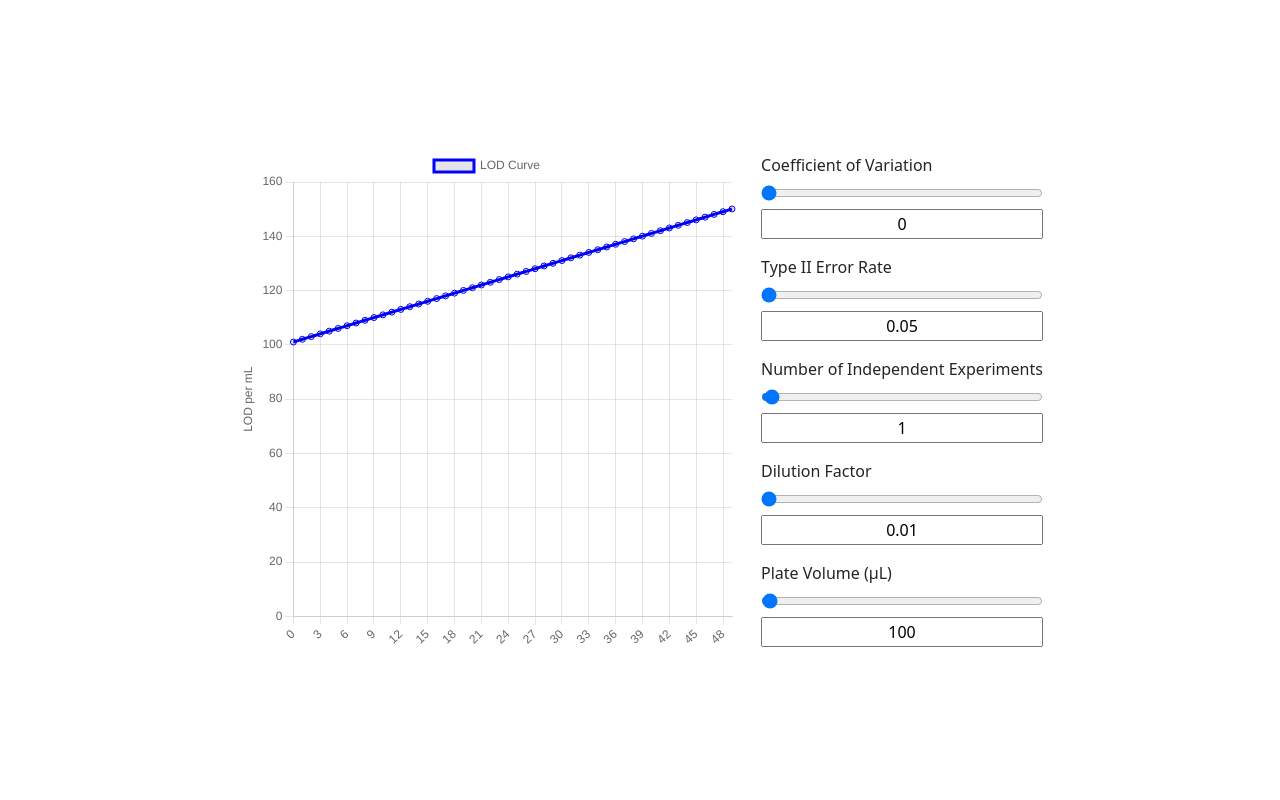
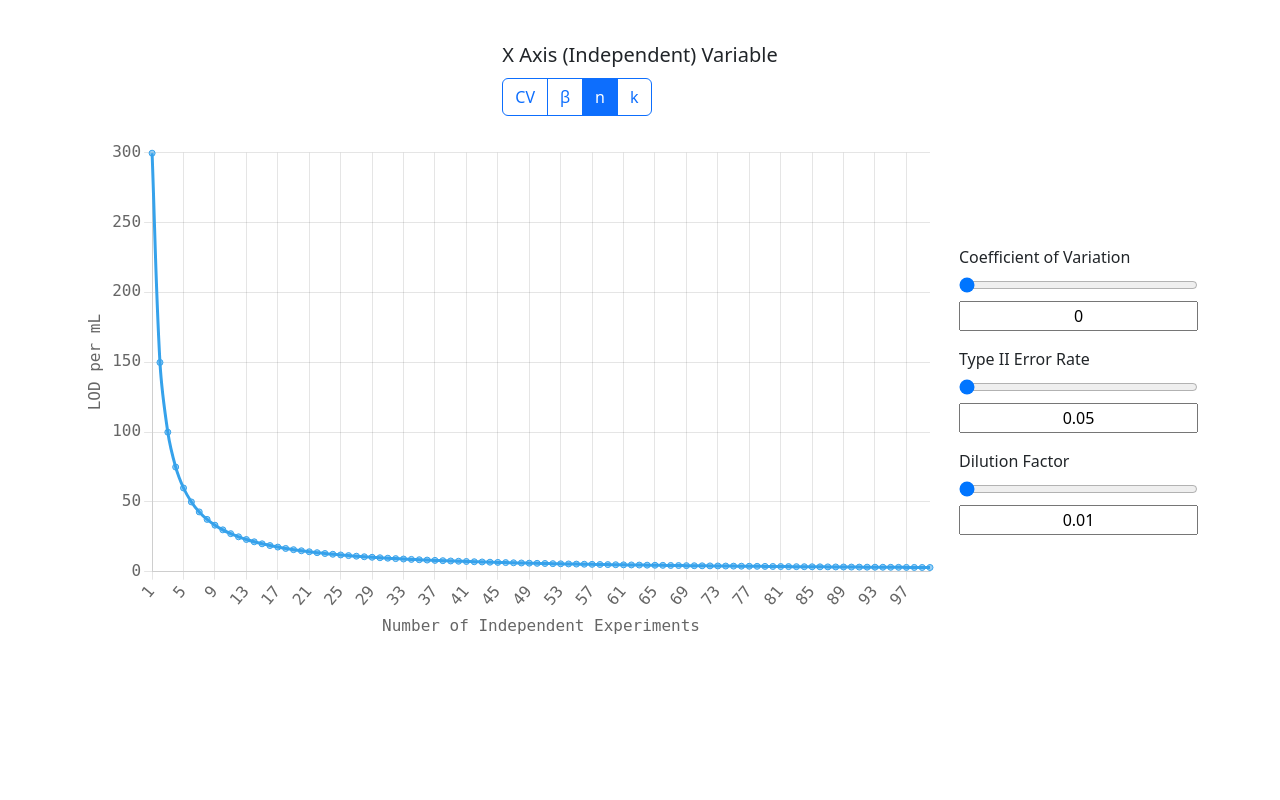
Before and after one commit to xaridar/LOD-Calculator, a Flask app: page / in a window 1280 px wide. Run offline with Flask 3, Linux system fonts and the light colour scheme.

Commit message:
dark mode, better ui, fixed graph function

```diff
--- a/main.py
+++ b/main.py
@@ -11,5 +11,4 @@ app = Flask(__name__)
 @app.route('/')
 @app.route('/index')
 def index():
-    x_list = np.arange(0, 50, 1).tolist()
-    return render_template('index.html', labels=x_list)
+    return render_template('index.html')
--- /dev/null
+++ b/static/global.js
@@ -0,0 +1,29 @@
+const _setDarkMode = () => {
+    $('html')[0].dataset.bsTheme = darkMode ? 'dark' : 'light';
+    if (darkMode) {
+        chart.options.scales.x.title.color = 'white';
+        chart.options.scales.y.title.color = 'white';
+        chart.options.scales.x.ticks.color = 'white';
+        chart.options.scales.y.ticks.color = 'white';
+        chart.options.scales.x.grid.color = '#3d3d3d';
+        chart.options.scales.y.grid.color = '#3d3d3d';
+    } else {
+        chart.options.scales.x.title.color = undefined;
+        chart.options.scales.y.title.color = undefined;
+        chart.options.scales.x.ticks.color = undefined;
+        chart.options.scales.y.ticks.color = undefined;
+        chart.options.scales.x.grid.color = undefined;
+        chart.options.scales.y.grid.color = undefined;
+    }
+    chart.update();
+}
+
+let darkMode = localStorage.getItem('lod-theme') === 'dark';
+_setDarkMode();
+
+const setDarkMode = (bool) => {
+    if (darkMode === bool) return;
+    localStorage.setItem('lod-theme', bool ? 'dark' : 'light');
+    darkMode = bool;
+    _setDarkMode();
+}
--- /dev/null
+++ b/static/graph.js
@@ -0,0 +1,109 @@
+let xVar = '';
+
+const scale = [];
+
+const lod = (cv, beta, n, k) => {
+    if (cv === 0) return -Math.log(beta) / (n * k);
+    else {
+        d = 1 / Math.pow(cv, 2);
+        return ((d / Math.pow(beta, 1 / (n * d))) - d) / k;
+    }
+}
+
+const ctx = $('#chart')[0].getContext('2d');
+const chart = new Chart(ctx, {
+    type: 'line',
+    data: {
+        labels: scale,
+        params: {
+            cv: {
+                ctr: $('#cv-ctr'),
+            },
+            beta: {
+                ctr: $('#beta-ctr'),
+            },
+            n: {
+                ctr: $('#n-ctr'),
+            },
+            k: {
+                ctr: $('#k-ctr'),
+            },
+        },
+        datasets: [
+            {
+                label: 'Limit of Detection',
+                function: (params, x) => {
+                    params[xVar] = x;
+                    return lod(params.cv, params.beta, params.n, params.k)
+                },
+                data: [],
+                fill: false,
+                lineTension: 0.35,
+            },
+        ],
+    },
+    options: {
+        responsive: true,
+        maintainAspectRatio: false,
+        plugins: {
+            legend: {
+                display: false,
+            },
+        },
+        scales: {
+            y: {
+                beginAtZero: true,
+                title: {
+                    display: true,
+                    text: 'LOD per mL',
+                },
+            },
+            x: {
+                title: {
+                    display: true,
+                },
+            },
+        },
+        animation: true,
+    },
+});
+
+Chart.defaults.font.size = 16;
+Chart.defaults.font.family = 'monospace';
+
+const setX = (newX) => {
+    if (!['cv', 'beta', 'n', 'k'].includes(newX)) return;
+    xVar = newX;
+
+    // hide slider container for var on x-axis
+    $('[id$="-ctr"]').toggleClass('hidden', false);
+    const ctr = $(`#${newX}-ctr`);
+    ctr.toggleClass('hidden', true);
+
+    // update x scale
+    setScale(+ctr[0].dataset.min, +ctr[0].dataset.max, +ctr[0].dataset.step);
+
+    // set label text accordingly
+    chart.options.scales.x.title.text = ctr.find('label').text();
+
+    // update chart
+    chart.update();
+}
+
+const setScale = (min, max, step) => {
+    // clears scale
+    scale.length = 0;
+
+    // add x values between min and max
+    for (let x = min; x <= max; x += step) {
+        scale.push(Math.round(x * 100) / 100);
+    }
+}
+
+setX('n');
+
+$('[name="xVar"]').change((e) => {
+    $('[id^="btn-param-"].active').toggleClass('active', false);
+    $(e.target.parentElement).toggleClass('active', true);
+    setX($(e.target.parentElement).attr('id').split('btn-param-')[1].toLowerCase());
+})
--- a/static/styles.css
+++ b/static/styles.css
@@ -10,28 +10,3 @@
     appearance: none;
     margin: 0;
 }
-
-.number-input::before, .number-input::after {
-    content: '';
-    right: 0;
-    left: 0;
-    position: absolute;
-    width: 0.5rem;
-    height: 0.5rem;
-    background: red;
-    /* display: none; */
-}
-
-.number-input::before:hover, .number-input::after:hover {
-    display: block;
-}
-
-.number-input::before {
-    top: 0;
-    bottom: 0;
-}
-
-.number-input::after {
-    top: 0;
-    bottom: 0;
-}
--- a/templates/base.html
+++ b/templates/base.html
@@ -10,12 +10,10 @@
     <link rel="stylesheet" href="/static/styles.css">
     <title>{% block title %}{% endblock %}</title>
 </head>
-<body class="min-vh-100 padding-4">
-    <script src="/static/chartplugins.js"></script>
-    <div class="min-vh-100 d-flex align-items-center justify-content-center">
-        <div class="d-flex flex-row align-items-center gap-4">
-            {% block content %}{% endblock %}
-        </div>
+<body class="p-4">
+    <div class="d-flex flex-column align-items-center justify-content-center">
+        {% block content %}{% endblock %}
     </div>
+    <script src="/static/global.js"></script>
 </body>
 </html>
--- a/templates/index.html
+++ b/templates/index.html
@@ -1,91 +1,58 @@
 {% extends "base.html" %}
 {% block title %}Home{% endblock %}
 {% block content %}
-<div width="500" height="500">
+<style>
+    .hidden {
+        display: none !important;
+    }
+    input[type="radio"] {
+        display: none;
+    }
+</style>
+<div>
+    <label for="xVar" class="text-center w-100 mb-2 fs-5 mt-3">X Axis (Independent) Variable</label><br>
+    <div class="btn-group" role="group" aria-label="X Parameter" data-toggle="buttons">
+        <label id="btn-param-cv" class="btn btn-outline-primary">
+            <input type="radio" name="xVar" autocomplete="off">CV
+        </label>
+        <label id="btn-param-beta" class="btn btn-outline-primary">
+            <input type="radio" name="xVar" autocomplete="off">&beta;
+        </label>
+        <label id="btn-param-n" class="btn btn-outline-primary active">
+            <input type="radio" name="xVar" autocomplete="off">n
+        </label>
+        <label id="btn-param-k" class="btn btn-outline-primary">
+            <input type="radio" name="xVar" autocomplete="off">k
+        </label>
+    </div>
+</div>
+<div class="d-flex flex-lg-row align-items-center gap-4 m-4 container justify-content-center flex-column">
+    <div class="w-100">
         <canvas id="chart" width="500" height="500"></canvas>
     </div>
-<div class="d-flex flex-wrap flex-column gap-3">
-    <div class="d-grid gap-2" id="cv-ctr" data-value="0" data-min="" data-max="" data-step="1">
+    <div class="d-flex flex-column gap-3 w-100" style="flex-basis: 0;">
+        <div class="d-grid gap-2 form-group w-100 text-nowrap" id="cv-ctr" data-value="0" data-min="0" data-max="10" data-step="0.1">
             <label for="cv-slider">Coefficient of Variation</label>
             <input type="range" class="slider" id="cv-slider">
             <input class="text number-input" type="number">
         </div>
-    <div class="d-grid gap-2" id="beta-ctr" data-value="0.05" data-min="0.01" data-max="0.5" data-step="0.01">
+        <div class="d-grid gap-2 form-group w-100 text-nowrap" id="beta-ctr" data-value="0.05" data-min="0" data-max="0.5" data-step="0.01">
             <label for="beta-slider">Type II Error Rate</label>
             <input type="range" class="slider" id="beta-slider">
             <input class="text number-input" type="number">
         </div>
-    <div class="d-grid gap-2" id="n-ctr" data-value="1" data-min="" data-max="" data-step="1">
+        <div class="d-grid gap-2 form-group w-100 text-nowrap" id="n-ctr" data-value="1" data-min="1" data-max="100" data-step="1">
             <label for="n-slider">Number of Independent Experiments</label>
             <input type="range" class="slider" id="n-slider">
             <input class="text number-input" type="number">
         </div>
-    <div class="d-grid gap-2" id="k-ctr" data-value="0.01" data-min="0" data-max="1" data-step="0.01">
+        <div class="d-grid gap-2 form-group w-100 text-nowrap" id="k-ctr" data-value="0.01" data-min="0" data-max="1" data-step="0.01">
             <label for="k-slider">Dilution Factor</label>
             <input type="range" class="slider" id="k-slider">
             <input class="text number-input" type="number">
         </div>
-    <div class="d-grid gap-2" id="u-ctr" data-value="100" data-min="10" data-max="20000" data-step="10">
-        <label for="u-slider">Plate Volume (μL)</label>
-        <input type="range" class="slider" id="u-slider">
-        <input class="text number-input" type="number">
     </div>
 </div>
-<script>
-    const lod = (x, cv, beta, n, k, u) => {
-        return cv + beta + n + k + u + x;
-    }
-
-    const ctx = $('#chart')[0].getContext('2d');
-    const chart = new Chart(ctx, {
-        type: 'line',
-        data: {
-            labels: {{ labels | safe }},
-            params: {
-                cv: {
-                    ctr: $('#cv-ctr'),
-                },
-                beta: {
-                    ctr: $('#beta-ctr'),
-                },
-                n: {
-                    ctr: $('#n-ctr'),
-                },
-                k: {
-                    ctr: $('#k-ctr'),
-                },
-                u: {
-                    ctr: $('#u-ctr'),
-                },
-            },
-            datasets: [
-                {
-                    label: 'LOD Curve',
-                    function: (params, x) => {
-                        return lod(x, params.cv, params.beta, params.n, params.k, params.u)
-                    },
-                    data: [],
-                    fill: false,
-                    borderColor: 'blue',
-                    lineTension: 0.35,
-                },
-            ],
-        },
-        options: {
-            responsive: true,
-            maintainAspectRatio: false,
-            scales: {
-                y: {
-                    beginAtZero: true,
-                    title: {
-                        display: true,
-                        text: 'LOD per mL',
-                    },
-                },
-            },
-            animation: false,
-        },
-    });
-
-</script>
+<script src="/static/chartplugins.js"></script>
+<script src="/static/graph.js"></script>
 {% endblock %}
```
Also changed, not shown: static/chartplugins.js (+26 -24 lines). Lines whose indentation alone changed are shown as unchanged.
